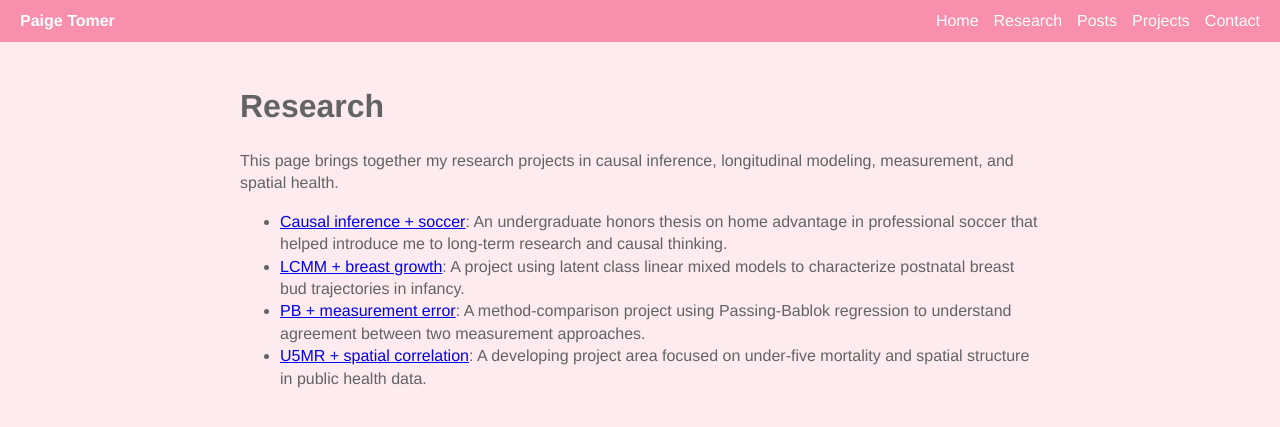
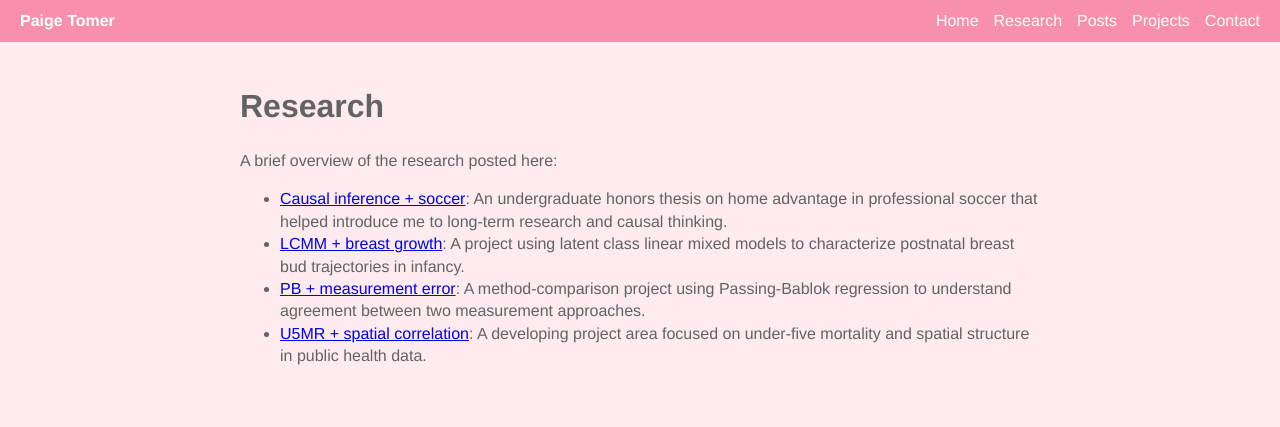
Before and after one commit to petomer-codes/petomer-website, a Jekyll site: the page built from research/index.md, in a window 1280 px wide. Shown: the top 427 px of the page. Built offline with Jekyll 4.4.1, drawn with Linux system fonts in a browser that asks for light colours.

Commit message:
Update index.md

```diff
--- a/research/index.md
+++ b/research/index.md
@@ -3,7 +3,7 @@ layout: default
 title: Research
 ---
 
-This page brings together my research projects in causal inference, longitudinal modeling, measurement, and spatial health.
+A brief overview of the research posted here:
 
 - [Causal inference + soccer](/petomer-website/research/honorsthesis.html): An undergraduate honors thesis on home advantage in professional soccer that helped introduce me to long-term research and causal thinking.
 - [LCMM + breast growth](/petomer-website/research/bbtrajectories.html): A project using latent class linear mixed models to characterize postnatal breast bud trajectories in infancy.
```
